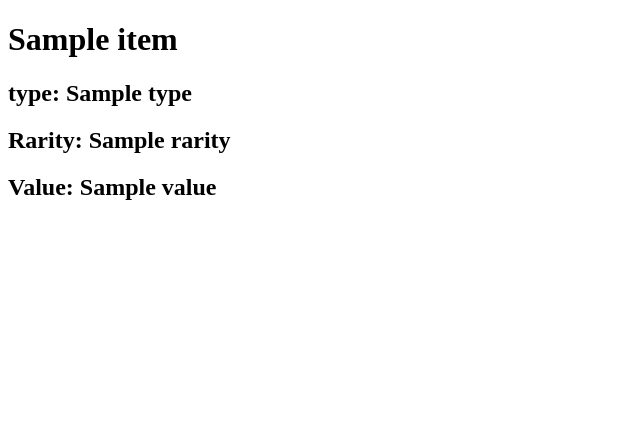
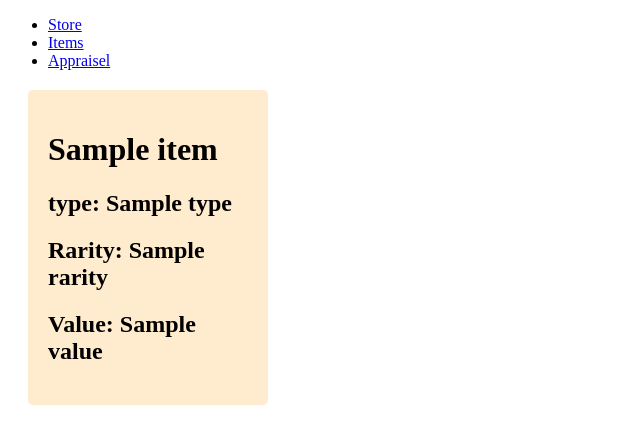
Before and after one commit to TRiley1/pythonproject_cc, a Flask app: page /items in a window 1280 px wide. Shown: the top 444 px of the page, without its empty margins (0-640 px from the left). Run offline with Flask 2, Linux system fonts and the light colour scheme; a database or web service that is not in the repository returns one stand-in record (values such as "Sample title"); some libraries are stand-ins or nearby versions.

Commit message:
added some HTML templates

```diff
--- /dev/null
+++ b/static/style.css
@@ -0,0 +1,8 @@
+
+.item_card{
+    background-color: blanchedalmond;
+    padding: 20px;
+    margin: 20px;
+    border-radius: 5px;
+    width: 200px;
+}
--- a/templates/base.html
+++ b/templates/base.html
@@ -0,0 +1,27 @@
+<!DOCTYPE html>
+<html lang="en">
+    <head>
+        <meta charset="UTF-8">
+        <meta http-equiv="X-UA-Compatible" content="IE=edge">
+        <meta name="viewport" content="width=device-width, initial-scale=1.0">
+        <link rel="stylesheet" href="{{ url_for('static', filename='style.css') }}">
+        <title>Document</title>
+    </head>
+    <body>
+        <body>
+          <header>
+            <nav>
+                <ul>
+                    <li><a href = '/'>Store</a></li>
+                    <li><a href = '/items'>Items</a></li>
+                    <li><a href = '/appraisel'>Appraisel</a></li>
+                </ul>
+            </nav>
+          </header>
+            <div class="container">
+                {% block content %}
+                {% endblock %}
+            </div>
+        </body>
+    </body>
+</html>
--- a/templates/index.html
+++ b/templates/index.html
@@ -1,13 +1,9 @@
-<!DOCTYPE html>
-<html lang="en">
-    <head>
-        <meta charset="UTF-8">
-        <meta http-equiv="X-UA-Compatible" content="IE=edge">
-        <meta name="viewport" content="width=device-width, initial-scale=1.0">
-        <title>Document</title>
-    </head>
-    <body>
+{% extends 'base.html' %}
+
+{% block content %}
+        <div class = "item_container">
         {% for item in items %}
+        <div class = "item_card">
         <h1>{{ item.name }}</h1>
         <h2>type: {{ item.type }}</h2>
         {% if item.value %}
@@ -17,7 +13,7 @@
             <h2>Rarity: Unknown</h2>
             <h2>Value: Unknown</h2>
         {% endif %}
-
+        </div>
+        </div>
         {% endfor %}
-    </body>
-</html>
+    {% endblock content %}
```
